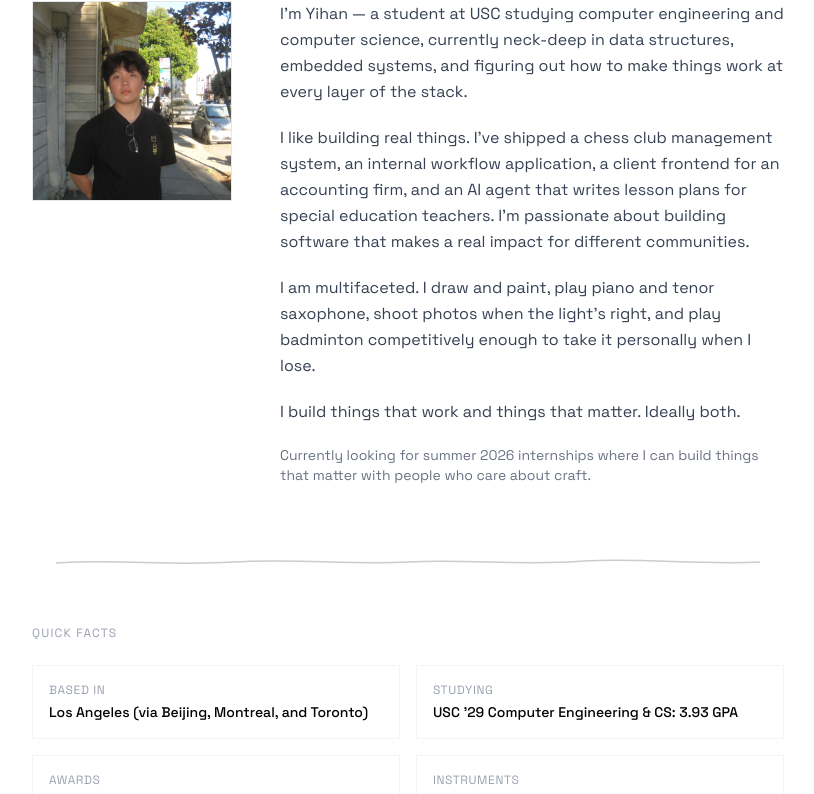
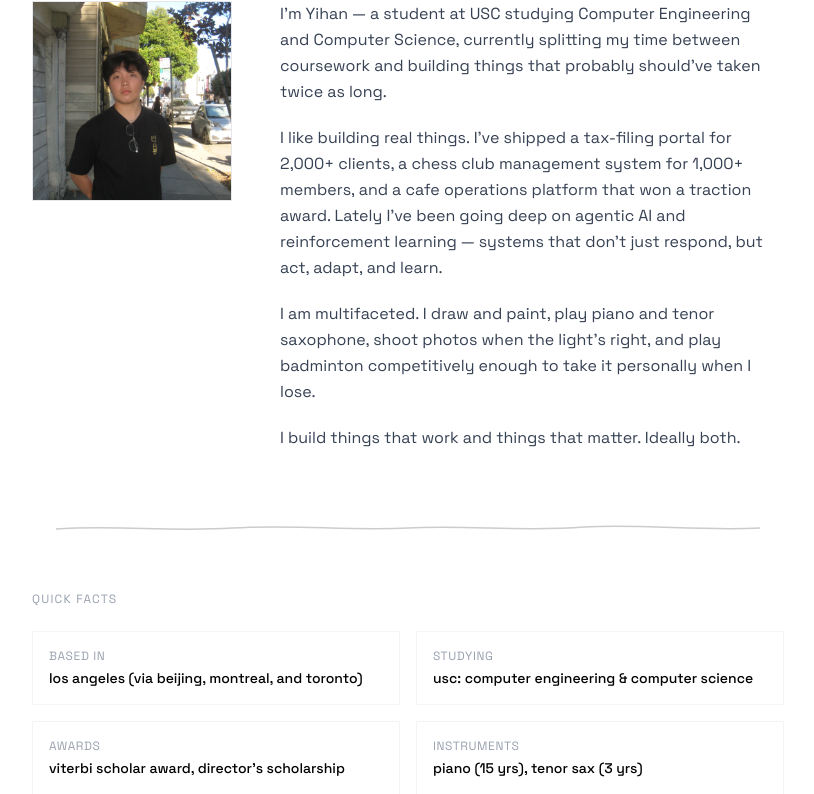
Before and after one commit to yih0nk/yihan.dev, a Next.js app: page /about in a window 1280 px wide. Shown: the part 239-1033 px from the top of the page, without its empty margins (232-1046 px from the left). Built offline with nearby package versions, Linux system fonts and the light colour scheme.

Commit message:
about me changes

```diff
--- a/src/app/about/page.tsx
+++ b/src/app/about/page.tsx
@@ -9,11 +9,11 @@ export const metadata: Metadata = {
 };
 
 const facts = [
-  { label: "based in", value: "Los Angeles (via Beijing, Montreal, and Toronto)" },
-  { label: "studying", value: "USC '29 Computer Engineering & CS: 3.93 GPA" },
-  { label: "awards", value: "Viterbi Scholar Award · Director's Scholarship" },
-  { label: "instruments", value: "piano (15 yrs) · tenor sax (3 yrs)" },
-  { label: "sport", value: "badminton — retired doubles player" },
+  { label: "based in", value: "los angeles (via beijing, montreal, and toronto)" },
+  { label: "studying", value: "usc: computer engineering & computer science" },
+  { label: "awards", value: "viterbi scholar award, director's scholarship" },
+  { label: "instruments", value: "piano (15 yrs), tenor sax (3 yrs)" },
+  { label: "sport", value: "badminton: retired doubles player" },
   { label: "favourite drink", value: "matcha einspanner & always an iced latte" },
 ];
 
@@ -37,17 +37,17 @@ export default function AboutPage() {
 
           <div className="space-y-5 text-gray-700 leading-relaxed">
             <p>
-              I&apos;m Yihan — a student at USC studying computer engineering and
-              computer science, currently neck-deep in data structures, embedded
-              systems, and figuring out how to make things work at every layer of
-              the stack.
+              I&apos;m Yihan — a student at USC studying Computer Engineering and
+              Computer Science, currently splitting my time between coursework and
+              building things that probably should&apos;ve taken twice as long.
             </p>
             <p>
-              I like building real things. I&apos;ve shipped a chess club
-              management system, an internal workflow application, a client
-              frontend for an accounting firm, and an AI agent that writes lesson
-              plans for special education teachers. I&apos;m passionate about
-              building software that makes a real impact for different communities.
+              I like building real things. I&apos;ve shipped a tax-filing portal
+              for 2,000+ clients, a chess club management system for 1,000+
+              members, and a cafe operations platform that won a traction award.
+              Lately I&apos;ve been going deep on agentic AI and reinforcement
+              learning — systems that don&apos;t just respond, but act, adapt,
+              and learn.
             </p>
             <p>
               I am multifaceted. I draw and paint, play piano and tenor saxophone,
@@ -55,10 +55,6 @@ export default function AboutPage() {
               competitively enough to take it personally when I lose.
             </p>
             <p>I build things that work and things that matter. Ideally both.</p>
-            <p className="text-gray-500 text-sm">
-              Currently looking for summer 2026 internships where I can build
-              things that matter with people who care about craft.
-            </p>
           </div>
         </div>
 
```
